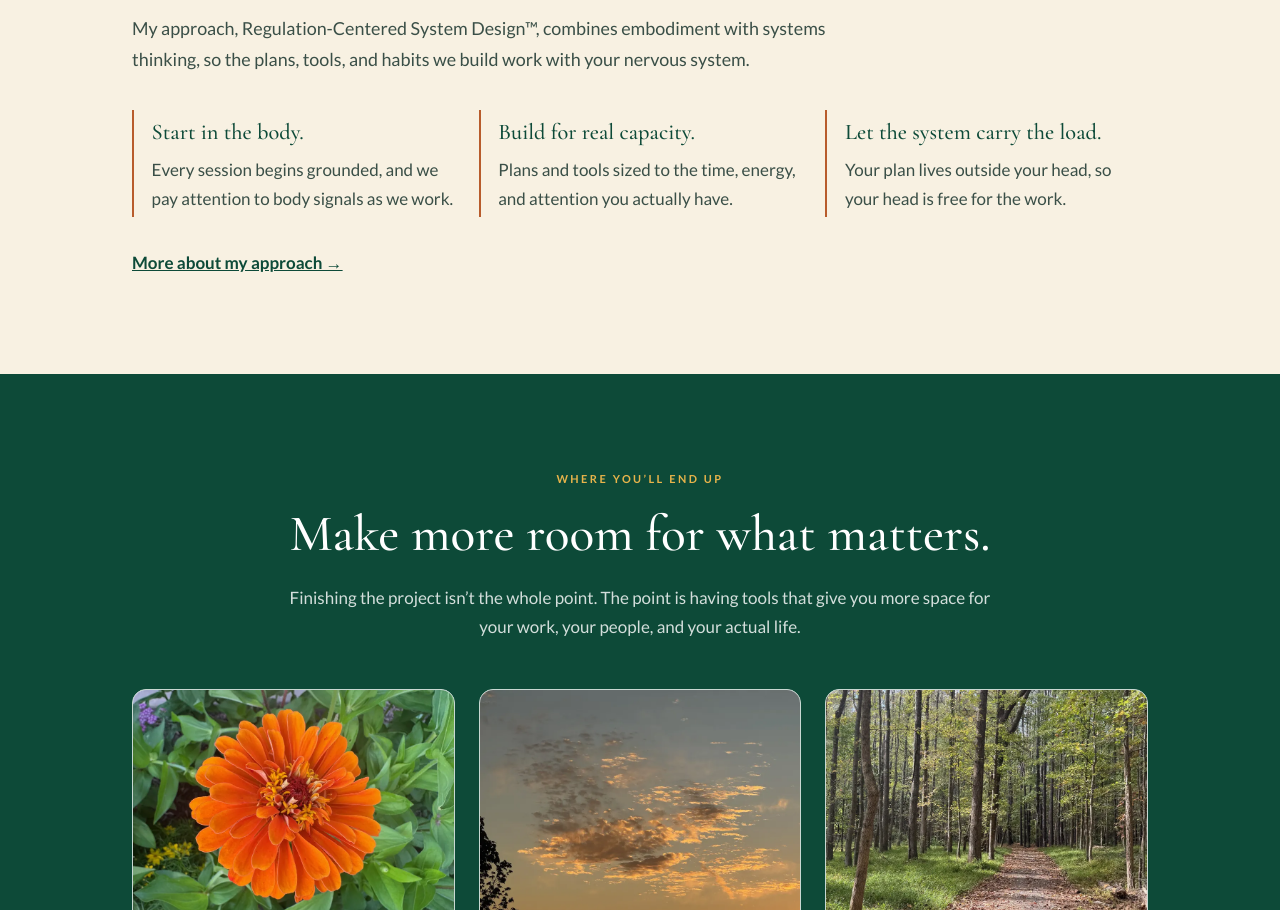
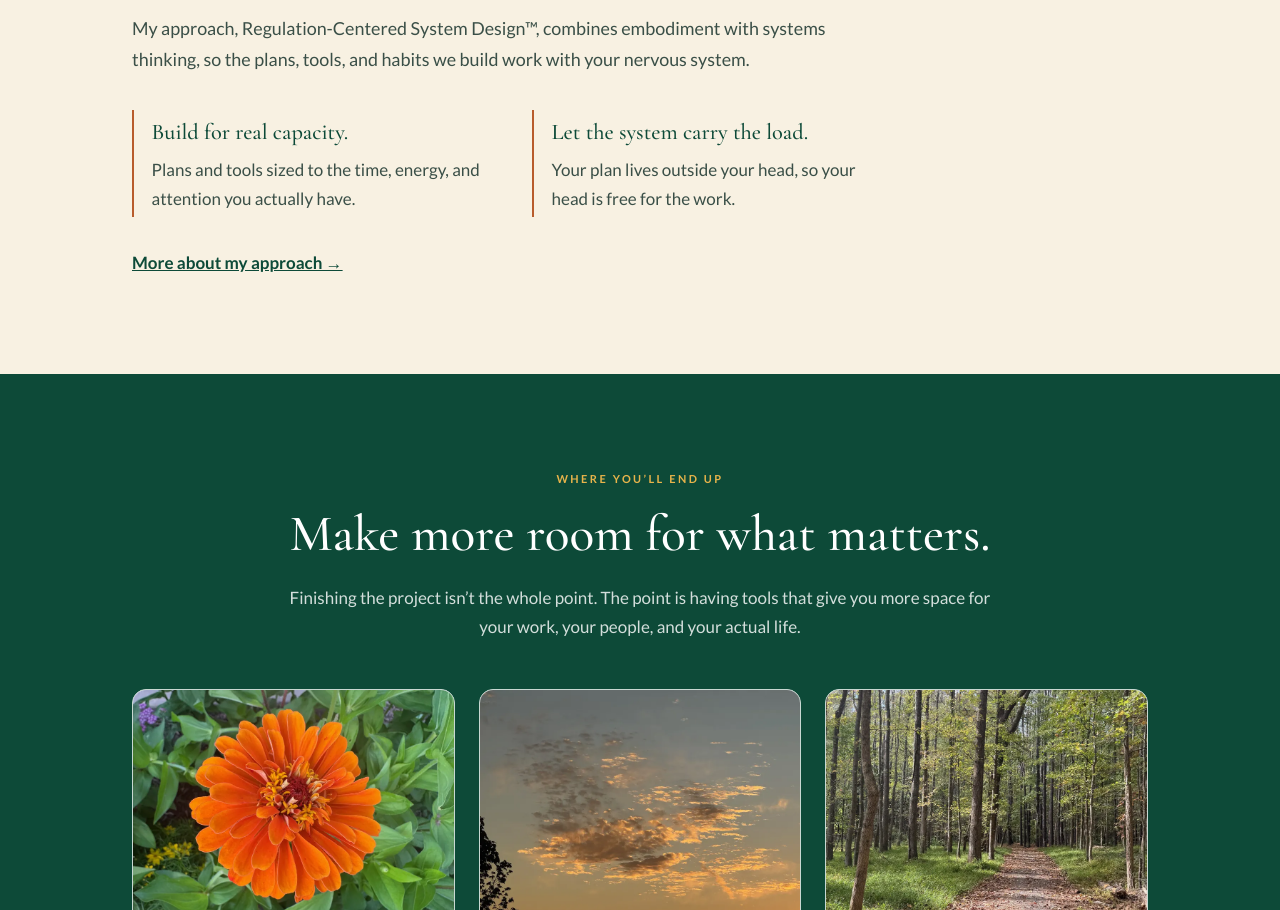
Before and after one commit to ignitehealingai/embodiedworksolutions, a plain HTML site: page index.html in a window 1280 px wide. Shown: the part 2833-3743 px from the top of the page. Drawn offline with nearby package versions, Linux system fonts and the light colour scheme.

Commit message:
Remove duplicate 'start in the body' content
- Home: drop 'Start in the body' point (two points remain)
- How it works: trim intro so it doesn't repeat Arrive / Notice / Adjust

Co-Authored-By: Claude Opus 5.5 <noreply@anthropic.com>
Claude-Session: https://claude.ai/code/session_01PViRx94FvAMnKPEn4FoKMo

```diff
--- a/index.html
+++ b/index.html
@@ -300,7 +300,7 @@
   .different h2 { color: #fff; max-width: 820px; }
   .different h2 em { color: var(--honey); }
   .different p.lede { color: rgba(255,255,255,.88); max-width: 760px; }
-  .pillars { list-style: none; padding: 0; margin: 2.25rem 0 0; display: grid; grid-template-columns: repeat(3, 1fr); gap: 1.5rem; }
+  .pillars { list-style: none; padding: 0; margin: 2.25rem 0 0; display: grid; grid-template-columns: repeat(2, 1fr); gap: 1.5rem 2.5rem; max-width: 760px; }
   .pillars li { border-left: 2px solid var(--honey); padding: .2rem 0 .2rem 1.1rem; color: rgba(255,255,255,.86); }
   .pillars li strong { display: block; color: #fff; font-family: var(--serif); font-size: 1.4rem; font-weight: 500; margin-bottom: .3rem; }
   .different a.more { display: inline-block; margin-top: 2rem; color: var(--honey); font-weight: 700; }
@@ -464,7 +464,6 @@
     <p class="lede"><strong>The best systems are built for the body that uses them.</strong> A planner, an app, or a workflow works best when it fits your real days—the tired, stressed, and full ones as well as the easy ones. That’s a design question, and it has good answers.</p>
     <p class="lede">My approach, Regulation-Centered System Design™, combines embodiment with systems thinking, so the plans, tools, and habits we build work with your nervous system.</p>
     <ul class="pillars">
-      <li><strong>Start in the body.</strong>Every session begins grounded, and we pay attention to body signals as we work.</li>
       <li><strong>Build for real capacity.</strong>Plans and tools sized to the time, energy, and attention you actually have.</li>
       <li><strong>Let the system carry the load.</strong>Your plan lives outside your head, so your head is free for the work.</li>
     </ul>
```
Also changed, not shown: how-it-works.html (+1 -1 lines).
